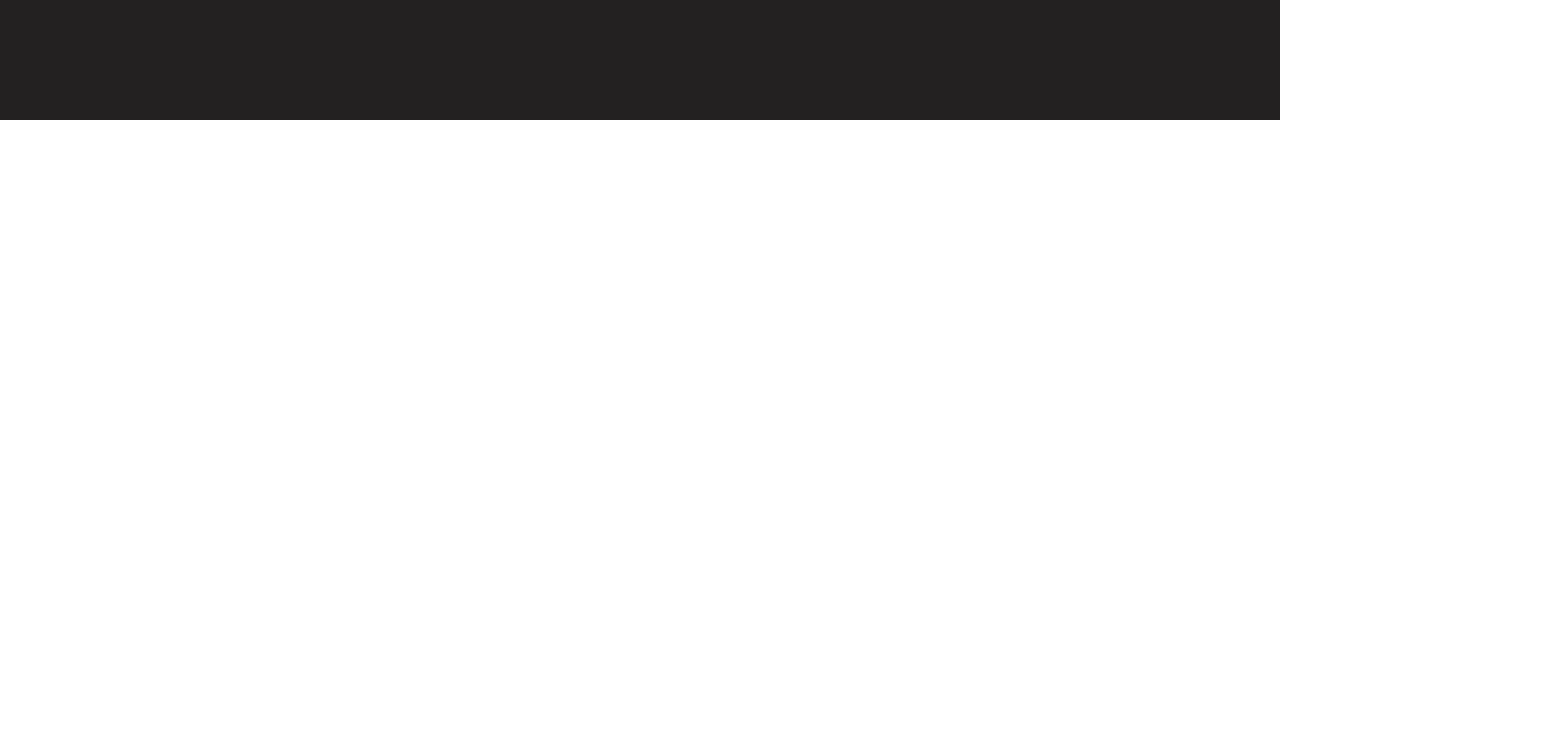
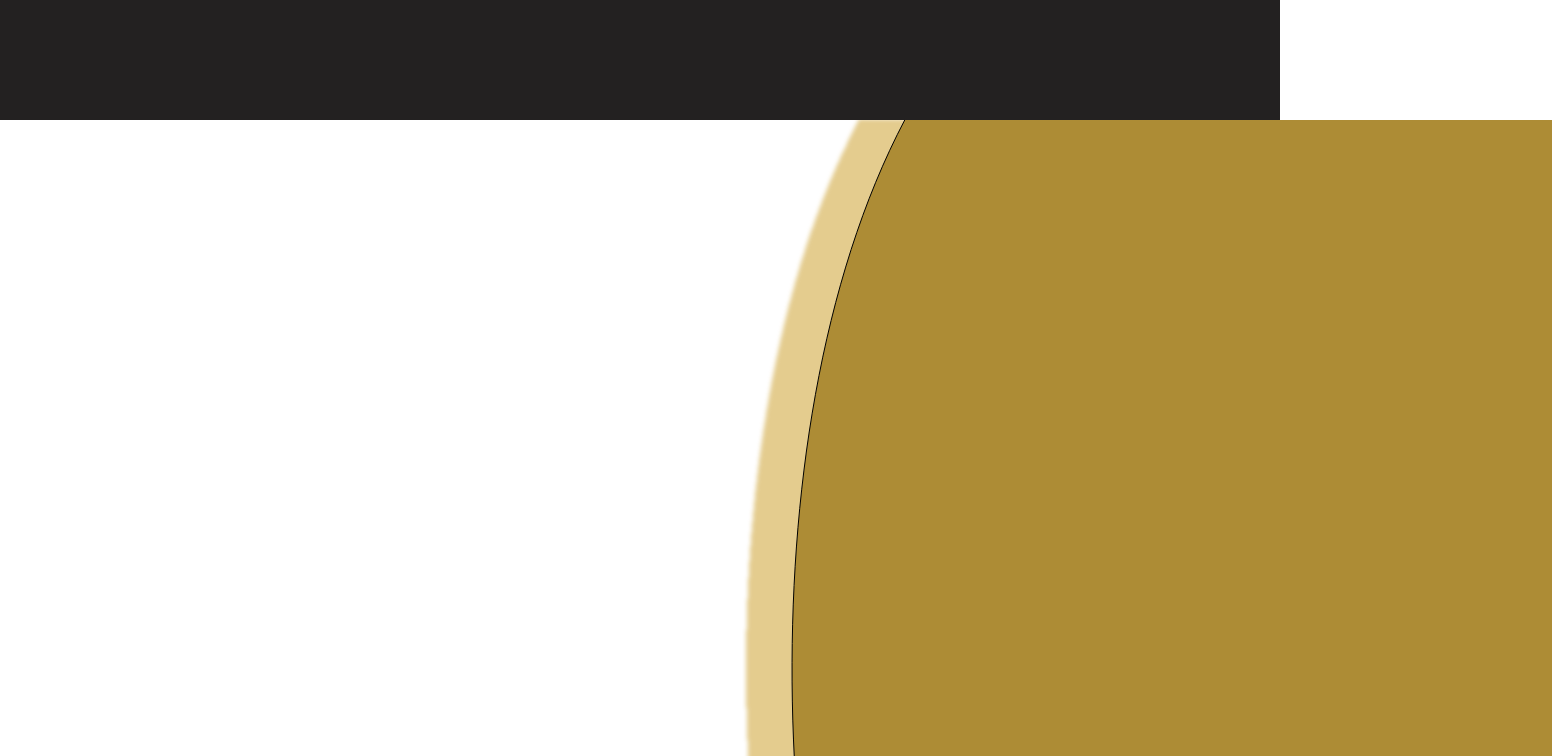
Before and after one commit to JGjumpshot/sorting-hat, a React (Create React App) app: page /greatHall in a window 1280 px wide. Shown: the part 680-1436 px from the top of the page, 1552 px wide, since content can reach past the window. Before the commit the page ends 947 px from the top, so only its background shows below. Built offline with nearby package versions, Linux system fonts and the light colour scheme.

Commit message:
added svg for golden background

```diff
--- a/src/App.css
+++ b/src/App.css
@@ -1,3 +1,6 @@
+html {
+  overflow: hidden;
+}
 .background {
   width: 100vw;
   background-color: #232121;
--- a/src/App.js
+++ b/src/App.js
@@ -4,8 +4,7 @@ import './reset.css';
 import './App.css';
 import Title from './components/Title';
 import "./components/Button.css";
-//import ArrowButton from './components/ArrowButton';
-//import Test from './pages/Test';
+import GreatHall from './components/GreatHall';
 class App extends React.Component {
   state = {
     isDisplayed: true
@@ -33,15 +32,13 @@ class App extends React.Component {
       );
     }
     return (
-      <h1>Hello world</h1>
+      <React.Fragment>
+        <div className="background">
+          <GreatHall />
+        </div>
+      </React.Fragment>
     );
   }
 }
-const GreatHall = () => {
-  return (
-  <div style={{color: "white", fontSize: "140px"}}>
-    <h1>Great Hall</h1>
-    {/* {document.getElementsByClassName('button').className = "hideButton"} */}
-  </div>
-)}
+
 export default App;
--- a/src/components/Button.css
+++ b/src/components/Button.css
@@ -32,9 +32,7 @@
     font-size: 36px;
     animation: blurButton 4.5s;
 }
-.hideButton {
-    display: none;
-}
+
 .button:hover {
     color: white;
 }
--- /dev/null
+++ b/src/components/GreatHall.css
@@ -0,0 +1,3 @@
+.gold-svg {
+    margin-left: 58vw;
+}
--- /dev/null
+++ b/src/components/GreatHall.js
@@ -0,0 +1,34 @@
+import React from 'react';
+import './GreatHall.css';
+const GreatHall = () => {
+    return (
+    <div>
+        <div className="gold-svg">
+            <svg width="810" height="1080" viewBox="0 0 810 1080" fill="none" xmlns="http://www.w3.org/2000/svg">
+            <g filter="url(#filter0_d)">
+            <path d="M163 -0.5C-6.59994 321.5 36.4995 867.5 150 1082H812.005V-0.5H163Z" fill="#AD8C35"/>
+            <path d="M163 -0.5C-6.59994 321.5 36.4995 867.5 150 1082H812.005V-0.5H163Z" stroke="black"/>
+            </g>
+            <defs>
+            <filter id="filter0_d" x="0.540039" y="-5" width="811.965" height="1091.5" filterUnits="userSpaceOnUse" color-interpolation-filters="sRGB">
+            <feFlood flood-opacity="0" result="BackgroundImageFix"/>
+            <feColorMatrix in="SourceAlpha" type="matrix" values="0 0 0 0 0 0 0 0 0 0 0 0 0 0 0 0 0 0 127 0"/>
+            <feOffset dx="-45"/>
+            <feGaussianBlur stdDeviation="2"/>
+            <feColorMatrix type="matrix" values="0 0 0 0 0.8375 0 0 0 0 0.692892 0 0 0 0 0.321042 0 0 0 0.65 0"/>
+            <feBlend mode="normal" in2="BackgroundImageFix" result="effect1_dropShadow"/>
+            <feBlend mode="normal" in="SourceGraphic" in2="effect1_dropShadow" result="shape"/>
+            </filter>
+            </defs>
+            </svg>
+        </div>
+        <div className="hogwarts-crest">
+
+        </div>
+
+
+      {/* {document.getElementsByClassName('button').className = "hideButton"} */}
+    </div>
+  )}
+
+export default GreatHall;
```
